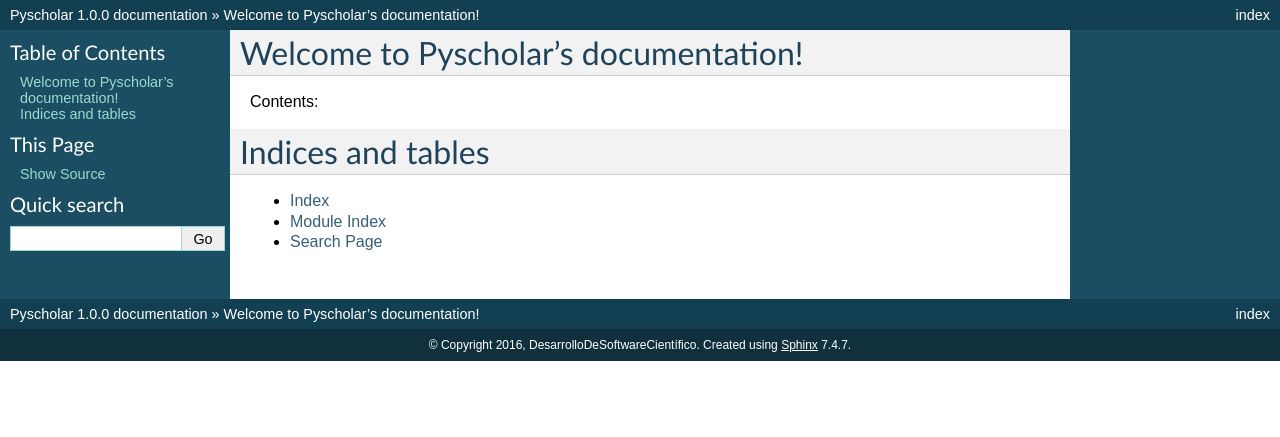
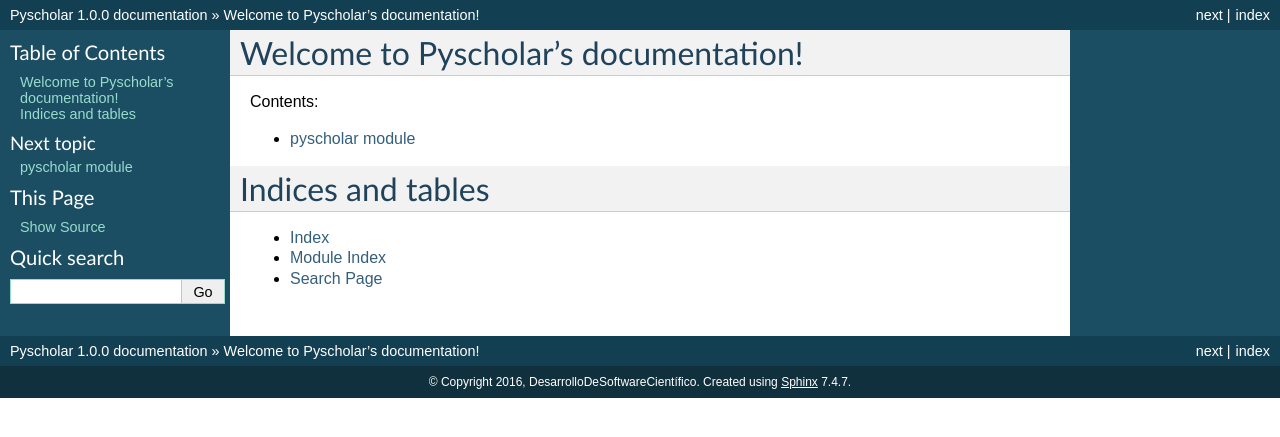
Before and after one commit to rfabila/Pyscholar, a Sphinx documentation site: the page built from docs/source/index.rst, in a window 1280 px wide. Shown: the top 437 px of the page. Built offline with Sphinx 7.4.7, drawn with Linux system fonts in a browser that asks for light colours.

Commit message:
Modified conf.py so that Sphinx can find the modules. Fixed an indentation error in a docstring. Added pyscholar.rst

```diff
--- a/docs/source/conf.py
+++ b/docs/source/conf.py
@@ -18,7 +18,7 @@
 # If extensions (or modules to document with autodoc) are in another directory,
 # add these directories to sys.path here. If the directory is relative to the
 # documentation root, use os.path.abspath to make it absolute, like shown here.
-#sys.path.insert(0, os.path.abspath('.'))
+sys.path.insert(0, os.path.abspath('../../src'))
 
 # -- General configuration ------------------------------------------------
 
@@ -34,7 +34,7 @@
     'sphinx.ext.intersphinx',
     'sphinx.ext.todo',
     'sphinx.ext.mathjax',
-    'sphinx.ext.viewcode',
+#    'sphinx.ext.viewcode',
 ]
 
 # Add any paths that contain templates here, relative to this directory.
@@ -58,7 +58,7 @@
 # built documents.
 #
 # The short X.Y version.
-version = '1.0.0'
+version = '1.0'
 # The full version, including alpha/beta/rc tags.
 release = '1.0.0'
 
--- a/docs/source/index.rst
+++ b/docs/source/index.rst
@@ -11,6 +11,8 @@
 .. toctree::
    :maxdepth: 2
 
+   pyscholar
+
 
 
 Indices and tables
--- /dev/null
+++ b/docs/source/pyscholar.rst
@@ -0,0 +1,5 @@
+pyscholar module
+================
+
+.. automodule:: pyscholar
+   :members:
```
Also changed, not shown: 1 other file.
